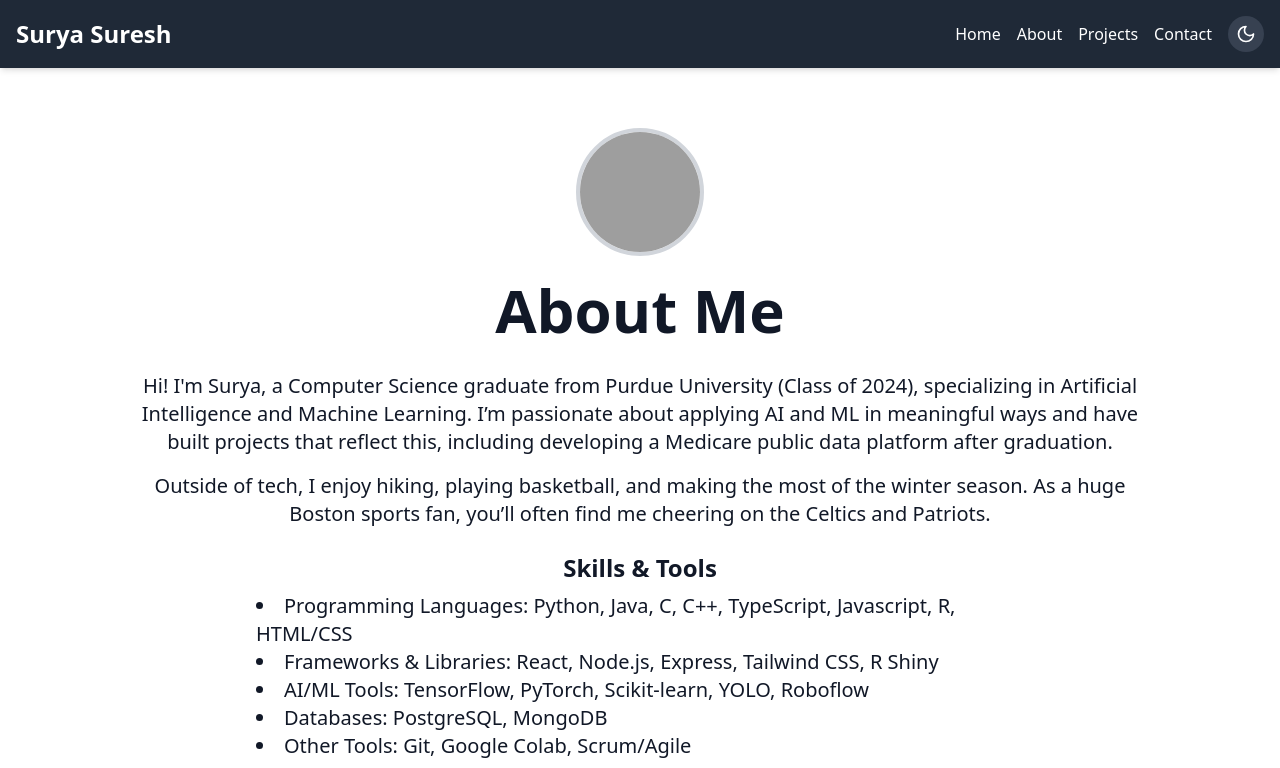
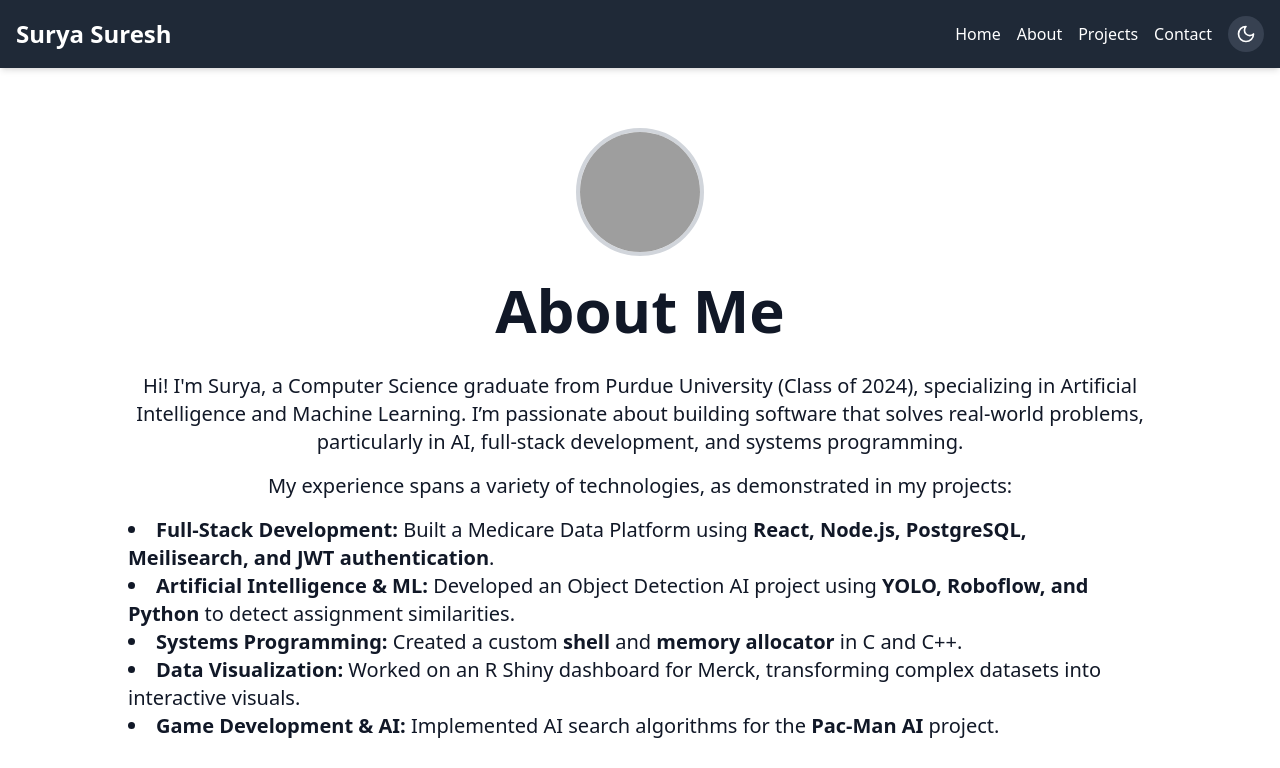
Before and after one commit to surya142002/my-portfolio, a React (Vite) app: page /about in a window 1280 px wide. Shown: the top 768 px of the page. Built offline with nearby package versions, Linux system fonts and the light colour scheme; grey boxes are pictures that could not be loaded.

Commit message:
added project specs

```diff
--- a/src/App.tsx
+++ b/src/App.tsx
@@ -5,6 +5,7 @@ import Home from './pages/Home';
 import About from './pages/About';
 import Projects from './pages/Projects';
 import Contact from './pages/Contact';
+import ProjectDetail from './pages/ProjectDetail';
 
 function App() {
   return (
@@ -16,6 +17,7 @@ function App() {
             <Route path="/" element={<Home />} />
             <Route path="/about" element={<About />} />
             <Route path="/projects" element={<Projects />} />
+            <Route path="/projects/:projectId" element={<ProjectDetail />} />
             <Route path="/contact" element={<Contact />} />
           </Routes>
         </AnimatePresence>
--- a/src/pages/About.tsx
+++ b/src/pages/About.tsx
@@ -24,13 +24,25 @@ const About = () => {
       {/* Introduction */}
       <p className="mt-2 text-base sm:text-lg md:text-xl text-center">
         Hi! I'm Surya, a Computer Science graduate from Purdue University (Class of 2024), specializing in
-        Artificial Intelligence and Machine Learning. I’m passionate about applying AI and ML in meaningful ways
-        and have built projects that reflect this, including developing a Medicare public data platform after graduation.
+        Artificial Intelligence and Machine Learning. I’m passionate about building software that solves real-world problems,
+        particularly in AI, full-stack development, and systems programming.
       </p>
 
+      {/* Project Technologies */}
+      <p className="mt-4 text-base sm:text-lg md:text-xl text-center">
+        My experience spans a variety of technologies, as demonstrated in my projects:
+      </p>
+      <ul className="list-disc list-inside text-base sm:text-lg md:text-xl text-left mt-4">
+        <li><strong>Full-Stack Development:</strong> Built a Medicare Data Platform using <strong>React, Node.js, PostgreSQL, Meilisearch, and JWT authentication</strong>.</li>
+        <li><strong>Artificial Intelligence & ML:</strong> Developed an Object Detection AI project using <strong>YOLO, Roboflow, and Python</strong> to detect assignment similarities.</li>
+        <li><strong>Systems Programming:</strong> Created a custom <strong>shell</strong> and <strong>memory allocator</strong> in C and C++.</li>
+        <li><strong>Data Visualization:</strong> Worked on an R Shiny dashboard for Merck, transforming complex datasets into interactive visuals.</li>
+        <li><strong>Game Development & AI:</strong> Implemented AI search algorithms for the <strong>Pac-Man AI</strong> project.</li>
+      </ul>
+
       {/* Personal Interests */}
-      <p className="mt-4 text-base sm:text-lg md:text-xl text-center">
-        Outside of tech, I enjoy hiking, playing basketball, and making the most of the winter season.
+      <p className="mt-6 text-base sm:text-lg md:text-xl text-center">
+        Outside of coding, I enjoy hiking, playing basketball, and making the most of the winter season.
         As a huge Boston sports fan, you’ll often find me cheering on the Celtics and Patriots.
       </p>
 
@@ -38,18 +50,18 @@ const About = () => {
       <div className="mt-6 w-full max-w-3xl">
         <h2 className="text-2xl font-semibold mb-2 text-center">Skills & Tools</h2>
         <ul className="list-disc list-inside text-base sm:text-lg md:text-xl">
-          <li>Programming Languages: Python, Java, C, C++, TypeScript, Javascript, R, HTML/CSS</li>
-          <li>Frameworks & Libraries: React, Node.js, Express, Tailwind CSS, R Shiny</li>
-          <li>AI/ML Tools: TensorFlow, PyTorch, Scikit-learn, YOLO, Roboflow</li>
-          <li>Databases: PostgreSQL, MongoDB</li>
-          <li>Other Tools: Git, Google Colab, Scrum/Agile</li>
+          <li><strong>Programming Languages:</strong> Python, Java, C, C++, TypeScript, JavaScript, R, HTML/CSS</li>
+          <li><strong>Frameworks & Libraries:</strong> React, Node.js, Express, Tailwind CSS, R Shiny</li>
+          <li><strong>AI/ML Tools:</strong> TensorFlow, PyTorch, Scikit-learn, YOLO, Roboflow</li>
+          <li><strong>Databases:</strong> PostgreSQL, MongoDB</li>
+          <li><strong>Other Tools:</strong> Git, Google Colab, Agile/Scrum methodologies</li>
         </ul>
       </div>
 
       {/* Closing Statement */}
       <p className="mt-6 text-base sm:text-lg md:text-xl text-center">
-        I’m always eager to learn and tackle new challenges in AI, ML, and software development.
-        Feel free to explore my work and reach out!
+        I’m always eager to learn and take on new challenges in AI, ML, full-stack development, and software engineering.
+        Feel free to explore my work and connect with me!
       </p>
     </motion.div>
   );
--- /dev/null
+++ b/src/pages/ProjectDetail.tsx
@@ -0,0 +1,102 @@
+import { useParams, Link } from 'react-router-dom';
+import { motion } from 'framer-motion';
+import { ArrowLeft, ArrowRight } from 'lucide-react';
+
+const projects = [
+  {
+    id: 'medicare-data',
+    title: 'Medicare Data Project',
+    description: 'A full-stack app for exploring Medicare datasets using React, Node.js, and PostgreSQL. Integrated advanced search features using Meilisearch, created secure user authentication with JWT, and ensured responsive design with Tailwind CSS.',
+    video: 'https://your-demo-video-link.com',
+  },
+  {
+    id: 'object-detection',
+    title: 'Object Detection AI',
+    description: 'Using YOLO and Roboflow to detect assignment similarities and prevent cheating. Required training custom datasets, fine-tuning YOLO models, and leveraging Python libraries such as Pandas.',
+    video: 'https://your-demo-video-link.com',
+  },
+  {
+    id: 'pacman-ai',
+    title: 'Pac-Man AI',
+    description: 'An AI-driven Pac-Man game using classical search algorithms like BFS, DFS, and A*. This project highlights foundational AI concepts in game development.',
+    video: 'https://your-demo-video-link.com',
+  },
+  {
+    id: 'my-shell',
+    title: 'My Shell',
+    description: 'A custom shell built in C and C++ for systems programming. This project involved creating command-line parsing, implementing built-in commands, and handling process management.',
+    video: 'https://your-demo-video-link.com',
+  },
+  {
+    id: 'memory-allocator',
+    title: 'Memory Allocator',
+    description: 'Created a custom memory allocator in C and C++. This project explored dynamic memory management techniques, including allocation strategies and fragmentation handling.',
+    video: 'https://your-demo-video-link.com',
+  },
+  {
+    id: 'chatroom',
+    title: 'Java Chatroom',
+    description: 'A chatroom application using Java and Java graphics, demonstrating object-oriented programming principles and real-time communication features.',
+    video: 'https://your-demo-video-link.com',
+  },
+  {
+    id: 'merck-data-viz',
+    title: 'Merck Data Visualization',
+    description: 'Data visualization project using R Shiny dashboards. Presented complex datasets in an intuitive format and enhanced user interaction with dynamic visual elements.',
+    video: 'https://your-demo-video-link.com',
+  },
+  {
+    id: 'battleship',
+    title: 'Battleship Game',
+    description: 'Java-based Battleship game, my first CS project in high school. It introduced fundamental programming concepts and sparked my interest in computer science.',
+    video: 'https://your-demo-video-link.com',
+  }
+];
+
+const ProjectDetail = () => {
+  const { projectId } = useParams<{ projectId: string }>();
+  const projectIndex = projects.findIndex(p => p.id === projectId);
+  const project = projects[projectIndex];
+
+  if (!project) {
+    return <p>Project not found!</p>;
+  }
+
+  const nextProject = projects[(projectIndex + 1) % projects.length];
+  const prevProject = projects[(projectIndex - 1 + projects.length) % projects.length];
+
+  return (
+    <motion.div
+      className="p-4 md:p-8 lg:p-16"
+      initial={{ opacity: 0, y: 20 }}
+      animate={{ opacity: 1, y: 0 }}
+      exit={{ opacity: 0, y: -20 }}
+      transition={{ duration: 0.5 }}
+    >
+      <h1 className="text-4xl font-bold mb-4">{project.title}</h1>
+      <p className="text-lg mb-4">{project.description}</p>
+
+      {/* Video Demo */}
+      <div className="w-full h-64 md:h-96 mb-8">
+        <iframe
+          src={project.video}
+          title={`${project.title} Demo`}
+          className="w-full h-full rounded-lg"
+          allowFullScreen
+        ></iframe>
+      </div>
+
+      {/* Navigation Arrows */}
+      <div className="flex justify-between items-center mt-8">
+        <Link to={`/projects/${prevProject.id}`} className="flex items-center text-blue-500 hover:underline">
+          <ArrowLeft className="mr-2" /> {prevProject.title}
+        </Link>
+        <Link to={`/projects/${nextProject.id}`} className="flex items-center text-blue-500 hover:underline">
+          {nextProject.title} <ArrowRight className="ml-2" />
+        </Link>
+      </div>
+    </motion.div>
+  );
+};
+
+export default ProjectDetail;
--- a/src/pages/Projects.tsx
+++ b/src/pages/Projects.tsx
@@ -1,4 +1,64 @@
 import { motion } from 'framer-motion';
+import { Link } from 'react-router-dom';
+
+const projects = [
+  {
+    id: 'medicare-data',
+    title: 'Medicare Data Project',
+    description: 'A full-stack app for exploring Medicare datasets.',
+    tech: ['React', 'Node.js', 'PostgreSQL'],
+    image: '/images/medicare.png',
+  },
+  {
+    id: 'object-detection',
+    title: 'Object Detection AI',
+    description: 'Using YOLO and Roboflow to detect assignment similarities and prevent cheating.',
+    tech: ['Python', 'YOLO', 'Roboflow'],
+    image: '/images/object-detection.png',
+  },
+  {
+    id: 'pacman-ai',
+    title: 'Pac-Man AI',
+    description: 'An AI-driven Pac-Man game using classical search algorithms.',
+    tech: ['Python'],
+    image: '/images/pacman.png',
+  },
+  {
+    id: 'my-shell',
+    title: 'My Shell',
+    description: 'A custom shell built in C and C++ for systems programming.',
+    tech: ['C', 'C++'],
+    image: '/images/shell.png',
+  },
+  {
+    id: 'memory-allocator',
+    title: 'Memory Allocator',
+    description: 'Created a custom memory allocator in C and C++.',
+    tech: ['C', 'C++'],
+    image: '/images/memory-allocator.png',
+  },
+  {
+    id: 'chatroom',
+    title: 'Java Chatroom',
+    description: 'A chatroom application using Java and Java graphics.',
+    tech: ['Java'],
+    image: '/images/chatroom.png',
+  },
+  {
+    id: 'merck-data-viz',
+    title: 'Merck Data Visualization',
+    description: 'Data visualization project using R Shiny dashboards.',
+    tech: ['R', 'Shiny'],
+    image: '/images/merck.png',
+  },
+  {
+    id: 'battleship',
+    title: 'Battleship Game',
+    description: 'Java-based Battleship game.',
+    tech: ['Java'],
+    image: '/images/battleship.png',
+  }
+];
 
 const Projects = () => {
   return (
@@ -9,12 +69,31 @@ const Projects = () => {
       exit={{ opacity: 0, y: -20 }}
       transition={{ duration: 0.5 }}
     >
-      <h1 className="text-3xl sm:text-4xl md:text-5xl lg:text-6xl font-bold">
-        My Projects
-      </h1>
-      <p className="mt-2 text-base sm:text-lg md:text-xl">
-        uhhhhhhhhhhhhh
-      </p>
+      <h1 className="text-3xl sm:text-4xl md:text-5xl lg:text-6xl font-bold mb-8">My Projects</h1>
+      <div className="grid grid-cols-1 sm:grid-cols-2 lg:grid-cols-3 gap-8">
+        {projects.map((project) => (
+          <Link to={`/projects/${project.id}`} key={project.id}>
+            <motion.div
+              className="bg-gray-100 dark:bg-gray-800 p-6 rounded-lg shadow-lg hover:shadow-xl transition-shadow"
+              whileHover={{ scale: 1.05 }}
+            >
+              <img src={project.image} alt={project.title} className="w-full h-56 object-cover rounded-lg mb-4" />
+              <h2 className="text-2xl font-semibold mb-2">{project.title}</h2>
+              <p className="text-base text-gray-600 dark:text-gray-400 mb-4">{project.description}</p>
+              <div className="flex flex-wrap gap-2">
+                {project.tech.map((tech, index) => (
+                  <span
+                    key={index}
+                    className="bg-blue-500 text-white text-sm px-3 py-1 rounded-full"
+                  >
+                    {tech}
+                  </span>
+                ))}
+              </div>
+            </motion.div>
+          </Link>
+        ))}
+      </div>
     </motion.div>
   );
 };
```
